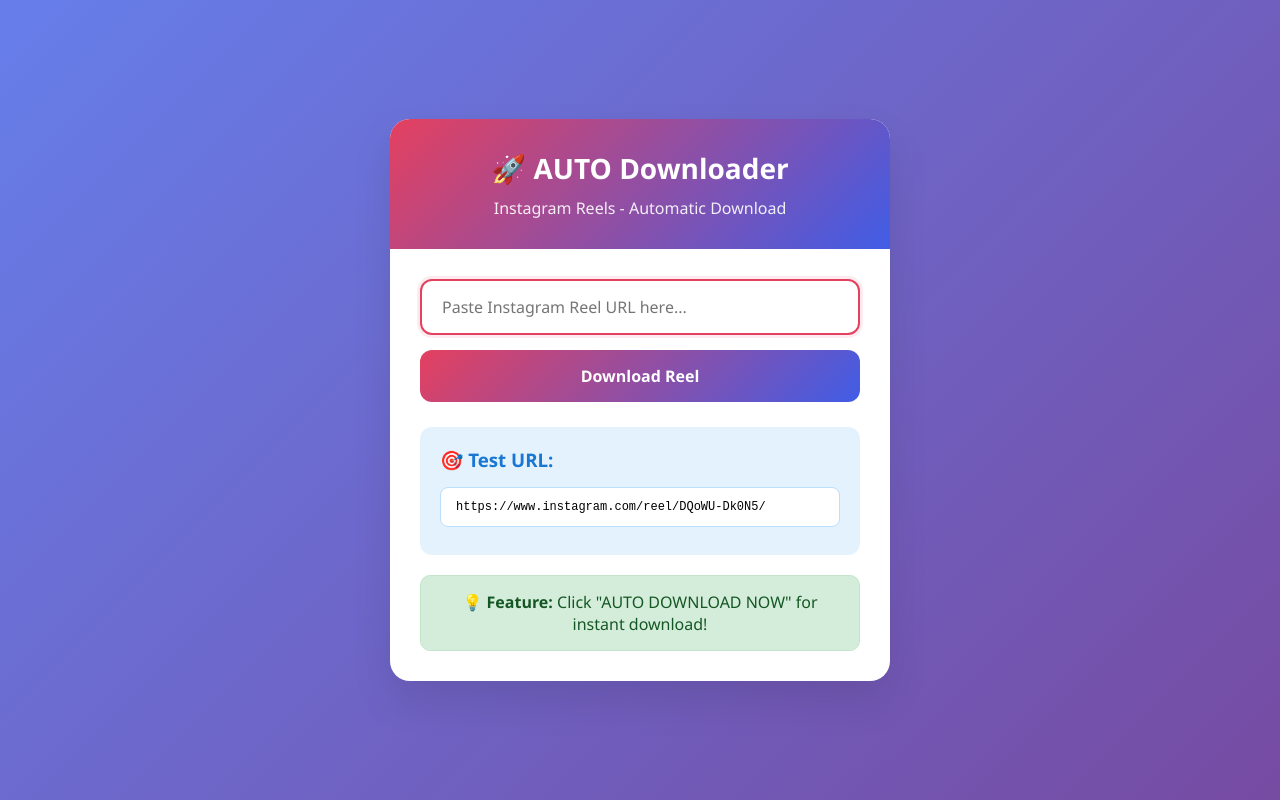
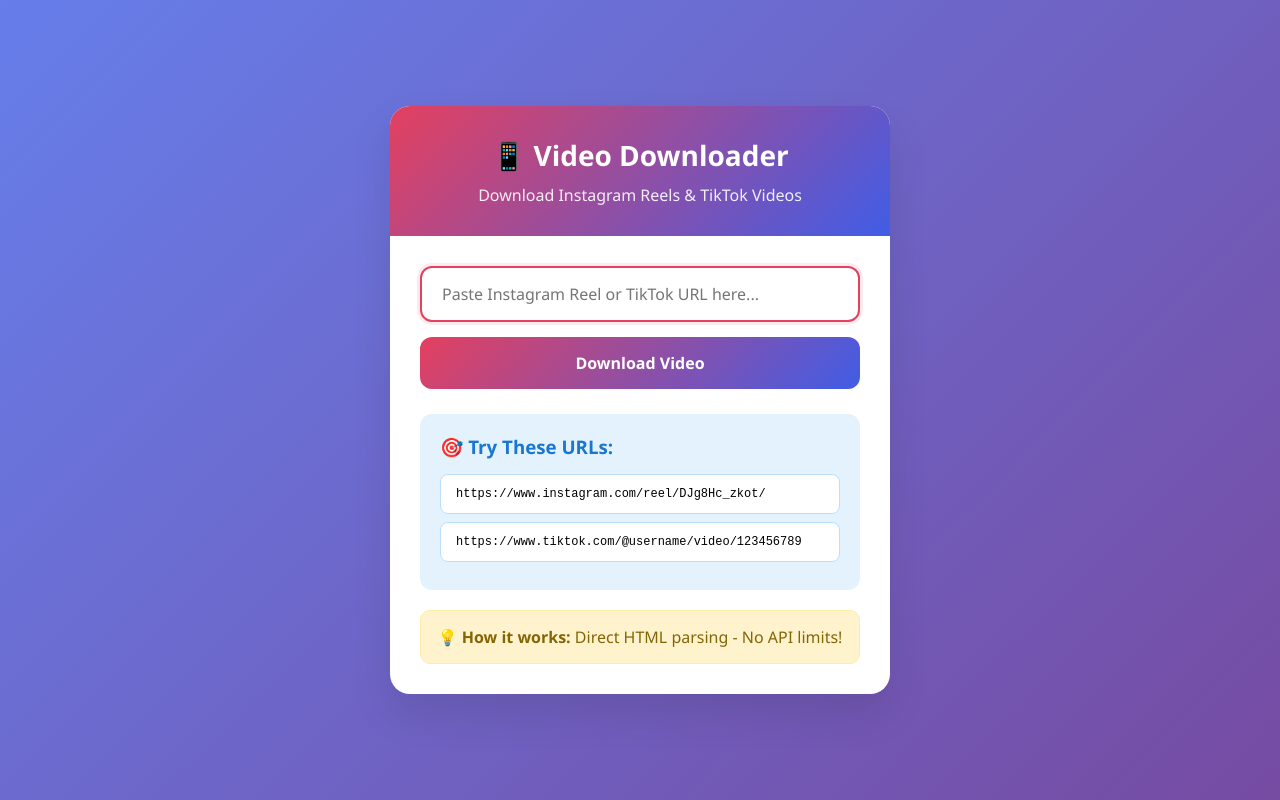
Before and after one commit to artistsir/Deep-music-, a Flask app: page / in a window 1280 px wide. Run offline with Flask 3, Linux system fonts and the light colour scheme.

Commit message:
Update index.html

```diff
--- a/templates/index.html
+++ b/templates/index.html
@@ -3,7 +3,7 @@
 <head>
     <meta charset="UTF-8">
     <meta name="viewport" content="width=device-width, initial-scale=1.0">
-    <title>Instagram Reel Downloader - AUTO DOWNLOAD</title>
+    <title>Instagram & TikTok Downloader</title>
     <style>
         * {
             margin: 0;
@@ -138,10 +138,6 @@
             background: #000;
         }
 
-        .download-section {
-            margin-top: 20px;
-        }
-
         .download-btn {
             display: inline-block;
             background: #28a745;
@@ -152,23 +148,11 @@
             font-weight: 600;
             margin: 5px;
             transition: all 0.3s ease;
-            border: none;
-            cursor: pointer;
         }
 
         .download-btn:hover {
             background: #218838;
             transform: translateY(-2px);
-        }
-
-        .auto-download {
-            background: #dc3545;
-            font-size: 18px;
-            padding: 15px 30px;
-        }
-
-        .auto-download:hover {
-            background: #c82333;
         }
 
         .error {
@@ -189,17 +173,6 @@
             margin-top: 15px;
             text-align: center;
             border: 1px solid #c3e6cb;
-        }
-
-        .auto-download-message {
-            background: #fff3cd;
-            color: #856404;
-            padding: 15px;
-            border-radius: 10px;
-            margin-top: 15px;
-            text-align: center;
-            border: 1px solid #ffeaa7;
-            font-weight: bold;
         }
 
         .examples {
@@ -227,55 +200,56 @@
         }
 
         .info-box {
-            background: #d4edda;
-            color: #155724;
+            background: #fff3cd;
+            color: #856404;
             padding: 15px;
             border-radius: 10px;
             margin-top: 20px;
             text-align: center;
-            border: 1px solid #c3e6cb;
+            border: 1px solid #ffeaa7;
         }
     </style>
 </head>
 <body>
     <div class="container">
         <div class="header">
-            <h1>🚀 AUTO Downloader</h1>
-            <p>Instagram Reels - Automatic Download</p>
+            <h1>📱 Video Downloader</h1>
+            <p>Download Instagram Reels & TikTok Videos</p>
         </div>
 
         <div class="content">
             <div class="input-group">
                 <input type="text" class="url-input" id="urlInput"
-                       placeholder="Paste Instagram Reel URL here..." autocomplete="off">
-                <button class="btn" id="downloadBtn">Download Reel</button>
+                       placeholder="Paste Instagram Reel or TikTok URL here..." autocomplete="off">
+                <button class="btn" id="downloadBtn">Download Video</button>
             </div>
 
             <div class="loading" id="loading">
                 <div class="spinner"></div>
-                <p>Extracting video from Instagram...</p>
+                <p>Extracting video...</p>
             </div>
 
             <div class="result" id="result">
                 <div class="video-container">
                     <video id="videoPlayer" controls></video>
-                    <div class="download-section">
-                        <button id="autoDownload" class="download-btn auto-download">
-                            ⚡ AUTO DOWNLOAD NOW
-                        </button>
+                    <div>
+                        <a id="downloadLink" class="download-btn" download>Download Video</a>
                     </div>
                 </div>
             </div>
 
             <div class="examples">
-                <h3 style="margin-bottom: 15px; color: #1976d2;">🎯 Test URL:</h3>
+                <h3 style="margin-bottom: 15px; color: #1976d2;">🎯 Try These URLs:</h3>
                 <div class="example-url" onclick="useExample(this)">
-                    https://www.instagram.com/reel/DQoWU-Dk0N5/
+                    https://www.instagram.com/reel/DJg8Hc_zkot/
+                </div>
+                <div class="example-url" onclick="useExample(this)">
+                    https://www.tiktok.com/@username/video/123456789
                 </div>
             </div>
 
             <div class="info-box">
-                <strong>💡 Feature:</strong> Click "AUTO DOWNLOAD NOW" for instant download!
+                <strong>💡 How it works:</strong> Direct HTML parsing - No API limits!
             </div>
         </div>
     </div>
@@ -286,11 +260,8 @@
         const loading = document.getElementById('loading');
         const result = document.getElementById('result');
         const videoPlayer = document.getElementById('videoPlayer');
-        const autoDownload = document.getElementById('autoDownload');
+        const downloadLink = document.getElementById('downloadLink');
 
-        let currentVideoUrl = '';
-
-        // Main download function - AUTO DOWNLOAD
         downloadBtn.addEventListener('click', async () => {
             const url = urlInput.value.trim();
 
@@ -299,8 +270,8 @@
                 return;
             }
 
-            if (!url.includes('instagram.com')) {
-                showMessage('Please enter a valid Instagram Reel URL', 'error');
+            if (!url.includes('instagram.com') && !url.includes('tiktok.com')) {
+                showMessage('Please enter a valid Instagram or TikTok URL', 'error');
                 return;
             }
 
@@ -318,90 +289,26 @@
                 }
 
                 // Video URL set karo
-                currentVideoUrl = data.media_urls[0];
-                videoPlayer.src = currentVideoUrl;
+                const videoUrl = data.media_urls[0];
+                videoPlayer.src = videoUrl;
 
-                // Auto download setup
-                setupAutoDownload(currentVideoUrl, data.platform);
+                // Download link set karo
+                const timestamp = new Date().getTime();
+                const filename = `${data.platform}_${timestamp}.mp4`;
+                downloadLink.href = videoUrl;
+                downloadLink.download = filename;
 
                 result.style.display = 'block';
-
-                // Automatically trigger download after 1 second
-                setTimeout(() => {
-                    triggerAutoDownload();
-                }, 1000);
+                showMessage(`✅ ${data.platform} video loaded successfully!`, 'success');
 
             } catch (error) {
                 showMessage('❌ ' + error.message, 'error');
             } finally {
                 loading.style.display = 'none';
                 downloadBtn.disabled = false;
-                downloadBtn.textContent = 'Download Reel';
+                downloadBtn.textContent = 'Download Video';
             }
         });
-
-        function setupAutoDownload(videoUrl, platform) {
-            const timestamp = new Date().getTime();
-            const filename = `instagram_reel_${timestamp}.mp4`;
-
-            // Auto download button
-            autoDownload.onclick = () => {
-                triggerDownload(videoUrl, filename);
-            };
-        }
-
-        function triggerAutoDownload() {
-            showAutoDownloadMessage('⚡ Starting automatic download...');
-            autoDownload.click();
-        }
-
-        function triggerDownload(videoUrl, filename) {
-            try {
-                autoDownload.disabled = true;
-                autoDownload.textContent = '📥 Downloading...';
-
-                // Create invisible download link
-                const a = document.createElement('a');
-                a.style.display = 'none';
-                a.href = videoUrl;
-                a.download = filename;
-
-                // Add to page and click
-                document.body.appendChild(a);
-                a.click();
-                document.body.removeChild(a);
-
-                showAutoDownloadMessage('✅ Download started! Check your downloads folder.');
-
-                // Reset button after 3 seconds
-                setTimeout(() => {
-                    autoDownload.disabled = false;
-                    autoDownload.textContent = '⚡ AUTO DOWNLOAD NOW';
-                }, 3000);
-
-            } catch (error) {
-                showMessage('❌ Download failed: ' + error.message, 'error');
-                autoDownload.disabled = false;
-                autoDownload.textContent = '⚡ AUTO DOWNLOAD NOW';
-            }
-        }
-
-        function showAutoDownloadMessage(message) {
-            const oldMessage = document.querySelector('.auto-download-message');
-            if (oldMessage) {
-                oldMessage.remove();
-            }
-
-            const messageDiv = document.createElement('div');
-            messageDiv.className = 'auto-download-message';
-            messageDiv.textContent = message;
-
-            document.querySelector('.video-container').appendChild(messageDiv);
-
-            setTimeout(() => {
-                messageDiv.remove();
-            }, 5000);
-        }
 
         function useExample(element) {
             urlInput.value = element.textContent.trim();
@@ -409,6 +316,7 @@
         }
 
         function showMessage(message, type) {
+            // Purani messages hatao
             const oldMessages = document.querySelectorAll('.error, .success');
             oldMessages.forEach(msg => msg.remove());
 
@@ -418,6 +326,7 @@
 
             document.querySelector('.content').insertBefore(messageDiv, document.querySelector('.examples'));
 
+            // 5 second baad message hatao
             setTimeout(() => {
                 messageDiv.remove();
             }, 5000);
@@ -430,7 +339,7 @@
             }
         });
 
-        // Auto-focus
+        // Auto-focus on input
         urlInput.focus();
     </script>
 </body>
```
